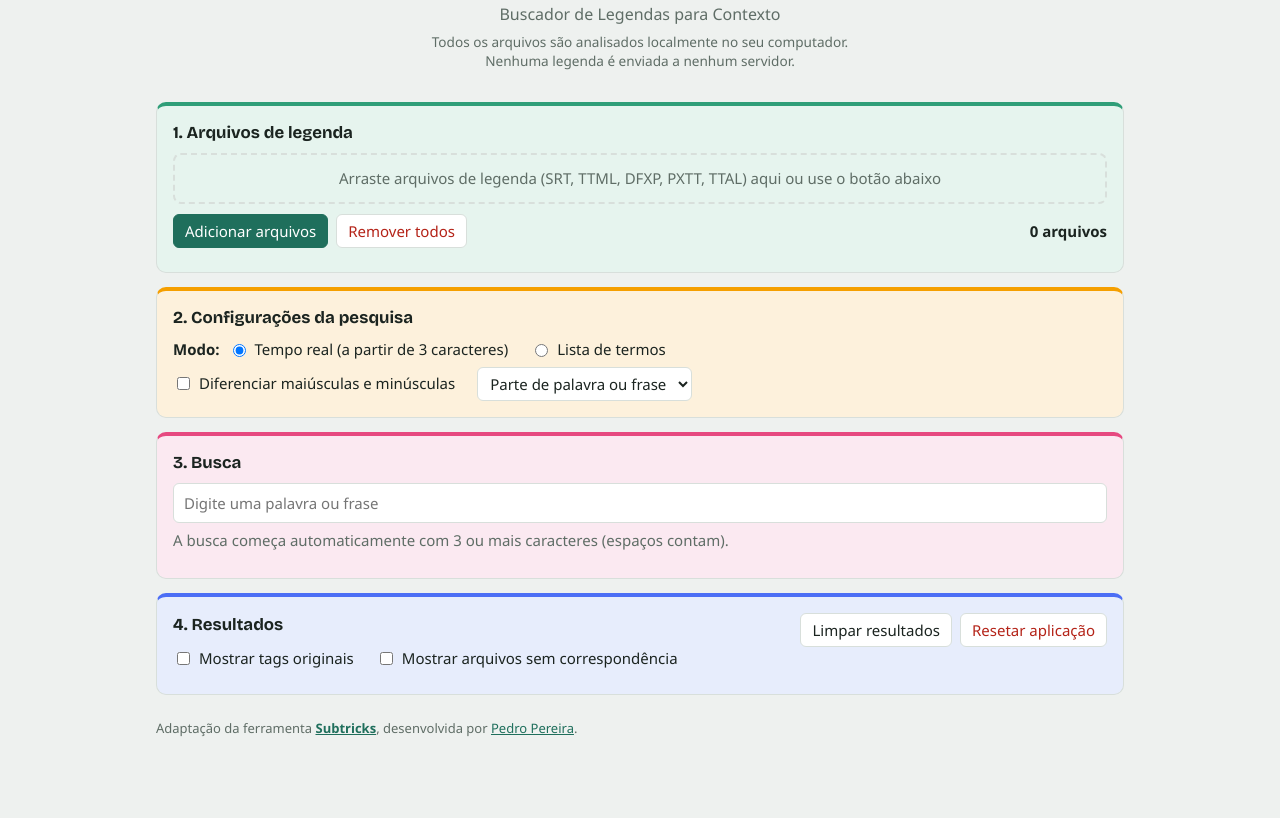
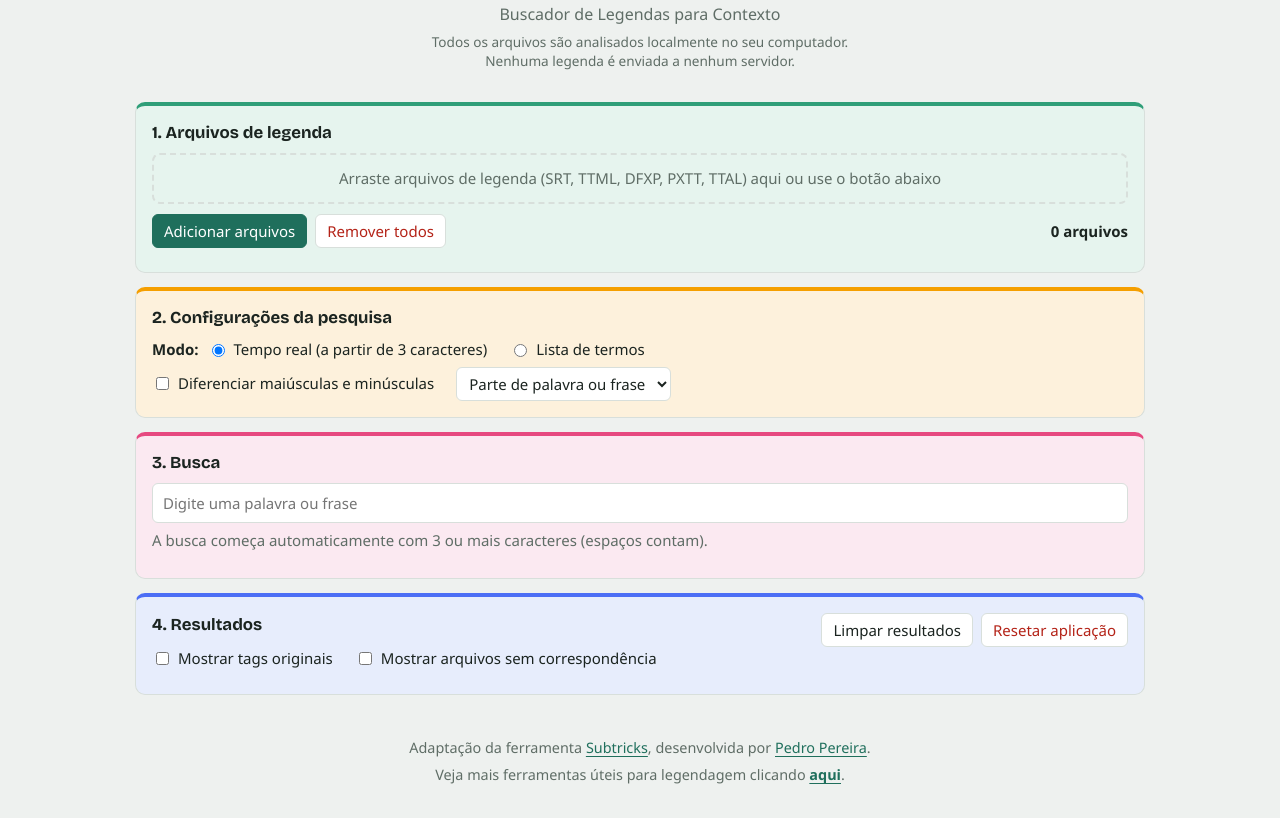
Before and after one commit to matmaggi/searchtitles, a plain HTML site: page index.html in a window 1280 px wide. Shown: the part 82-900 px from the top of the page. Before the commit the page ends 848 px from the top, so only its background shows below. Drawn offline with nearby package versions, Linux system fonts and the light colour scheme.

Commit message:
Update index.html

```diff
--- a/index.html
+++ b/index.html
@@ -22,7 +22,7 @@ ESTRUTURA (arquivo único para rodar com duplo clique, sem servidor; módulos se
 :root[data-theme="dark"]{--bg:#121714;--card:#1b221e;--tx:#e6ece8;--mut:#9aa8a0;--bd:#2d3832;--ac:#5fc4a8;--acb:#1f3a31;--onac:#0e1a15;--err:#ff8b7e;--t1:#18291f;--t2:#2b2515;--t3:#1a2236;--t4:#2b1c25;color-scheme:dark;--cur:#4a2327}
 *{box-sizing:border-box}
 body{margin:0;background:var(--bg);color:var(--tx);font:15px/1.5 "Segoe UI",system-ui,-apple-system,sans-serif}
-header,main,footer{max-width:1000px;margin:0 auto;padding:0 16px}
+header,main,footer{max-width:1050px;margin:0 auto;padding:0 20px}
 section.card{background:var(--card);border:1px solid var(--bd);border-radius:10px;padding:16px;margin:14px 0}
 h2{margin:0 0 10px;font:700 1.05rem/1.25 var(--disp)}
 button{font:inherit;border:1px solid var(--bd);background:var(--card);color:var(--tx);border-radius:6px;padding:5px 11px;cursor:pointer}
@@ -107,6 +107,16 @@ body{border-top:5px solid;border-image:linear-gradient(90deg,#2f9e78,#f59f00,#4c
 .logo-st{fill:none;stroke:var(--onac);stroke-linecap:round;stroke-linejoin:round}
 .logo-ck{fill:none;stroke:var(--ac);stroke-linecap:round;stroke-linejoin:round}
 @media (prefers-reduced-motion:reduce){*{transition:none!important}}
+
+/* ===== rodapé da família ===== */
+footer.ft{text-align:center;color:var(--mut);font-size:.9rem;line-height:1.5;padding:28px 20px 32px;max-width:none}
+footer.ft p{margin:0}footer.ft p+p{margin-top:6px}
+footer.ft a{color:var(--ac);font-weight:600;text-decoration:underline;text-underline-offset:3px}
+
+/* ===== resultados centralizados ===== */
+.m .mb,.cx,.hd{text-align:center}
+.meta{justify-content:center}
+footer.ft p:first-child a{font-weight:400}
 </style>
 </head>
 <body>
@@ -173,7 +183,7 @@ Nenhuma legenda é enviada a nenhum servidor.</p>
 </dialog>
 
 <input type="file" id="trIn" hidden>
-<footer>Adaptação da ferramenta <a href="https://subtricks.vercel.app/" target="_blank" rel="noopener"><strong>Subtricks</strong></a>, desenvolvida por <a href="https://linktr.ee/pedrospj" target="_blank" rel="noopener">Pedro Pereira</a>.</footer>
+<footer class="ft"><p>Adaptação da ferramenta <a href="https://subtricks.vercel.app/" target="_blank" rel="noopener">Subtricks</a>, desenvolvida por <a href="https://linktr.ee/pedrospj" target="_blank" rel="noopener">Pedro Pereira</a>.</p><p>Veja mais ferramentas úteis para legendagem clicando <a href="https://matmaggi.github.io/subtools/">aqui</a>.</p></footer>
 
 <script>
 'use strict';
```
